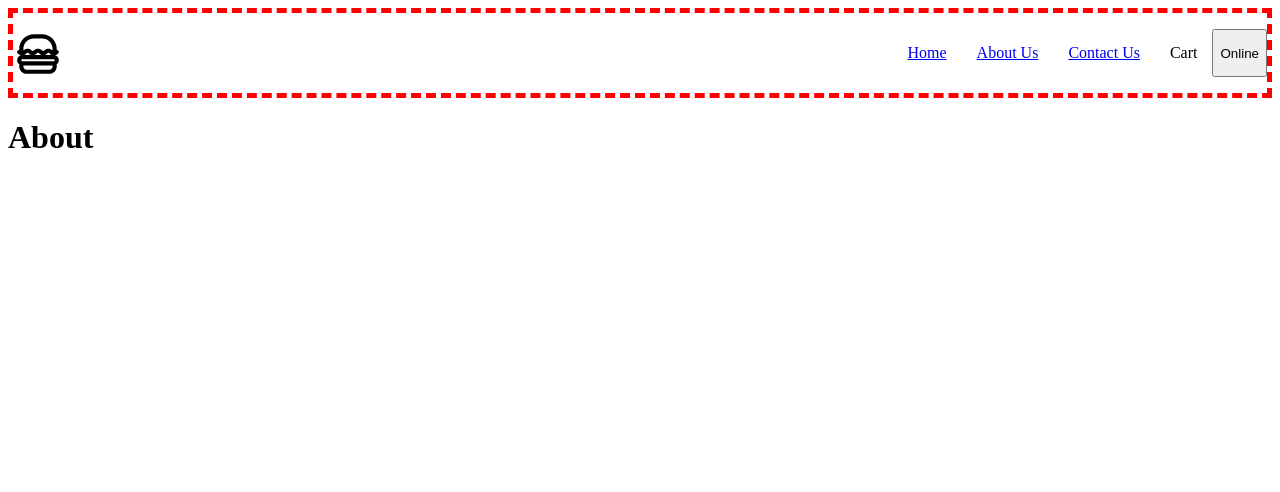
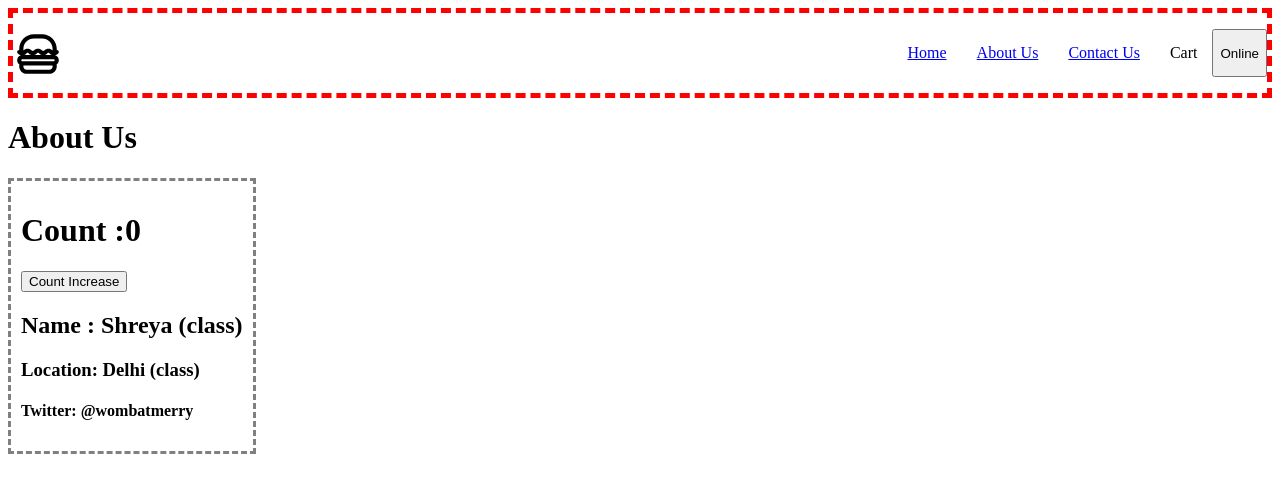
Before and after one commit to shreyadhaga/TeachReact, a React (Vite) app: page /about in a window 1280 px wide. Shown: the top 492 px of the page. Built offline with nearby package versions, Linux system fonts and the light colour scheme.

Commit message:
class based components

```diff
--- a/index.css
+++ b/index.css
@@ -177,3 +177,9 @@
 .resturant-eta-details svg path {
     stroke: #ffffff;
 }
+
+.user-card {
+    border: 3px dashed grey;
+    width: max-content;
+    padding: 10px;
+}
--- a/src/components/About.js
+++ b/src/components/About.js
@@ -1,11 +1,14 @@
-import { useEffect, useState } from "react";
+import User from "./User";
+import UserClass from "./UserClass";
 
 const About = () => {
     return (
         <div>
-            <h1>
-            About
-            </h1>
+            <h1> About Us </h1>
+            <div>
+                {/* <User name={'Shreya (function)'} location={'Delhi (function)'}/> */}
+                <UserClass name={'Shreya (class)'} location={'Delhi (class)'} />
+            </div>
         </div>)
 }
 
--- /dev/null
+++ b/src/components/User.js
@@ -0,0 +1,16 @@
+import { useState } from "react"
+
+const User = ({ name, location }) => {
+    const [count, setCount] = useState(0);
+    return (
+        <div className="user-card">
+            <h1> Count: {count}</h1>
+            <button onClick={() => { setCount(count + 1) }}> Count Increase</button>
+            <h2> Name : {name} </h2>
+            <h3> Location: {location} </h3>
+            <h4> Twitter: @wombatmerry</h4>
+        </div>
+    )
+}
+
+export default User
--- /dev/null
+++ b/src/components/UserClass.js
@@ -0,0 +1,28 @@
+import React from "react";
+
+class UserClass extends React.Component {
+    constructor(props) {
+        super(props);
+        this.state = {
+            count: 0,
+        };
+    }
+    componentDidMount(){
+
+    }
+    render() {
+        const { name, location } = this.props;
+        const { count } = this.state;
+        return (
+            <div className="user-card">
+                <h1> Count :{count}</h1>
+                <button onClick={() => { this.setState({ count: count + 1 }) }}> Count Increase</button>
+                <h2> Name : {name} </h2>
+                <h3> Location: {location} </h3>
+                <h4> Twitter: @wombatmerry</h4>
+            </div>
+        )
+    }
+}
+
+export default UserClass;
```
